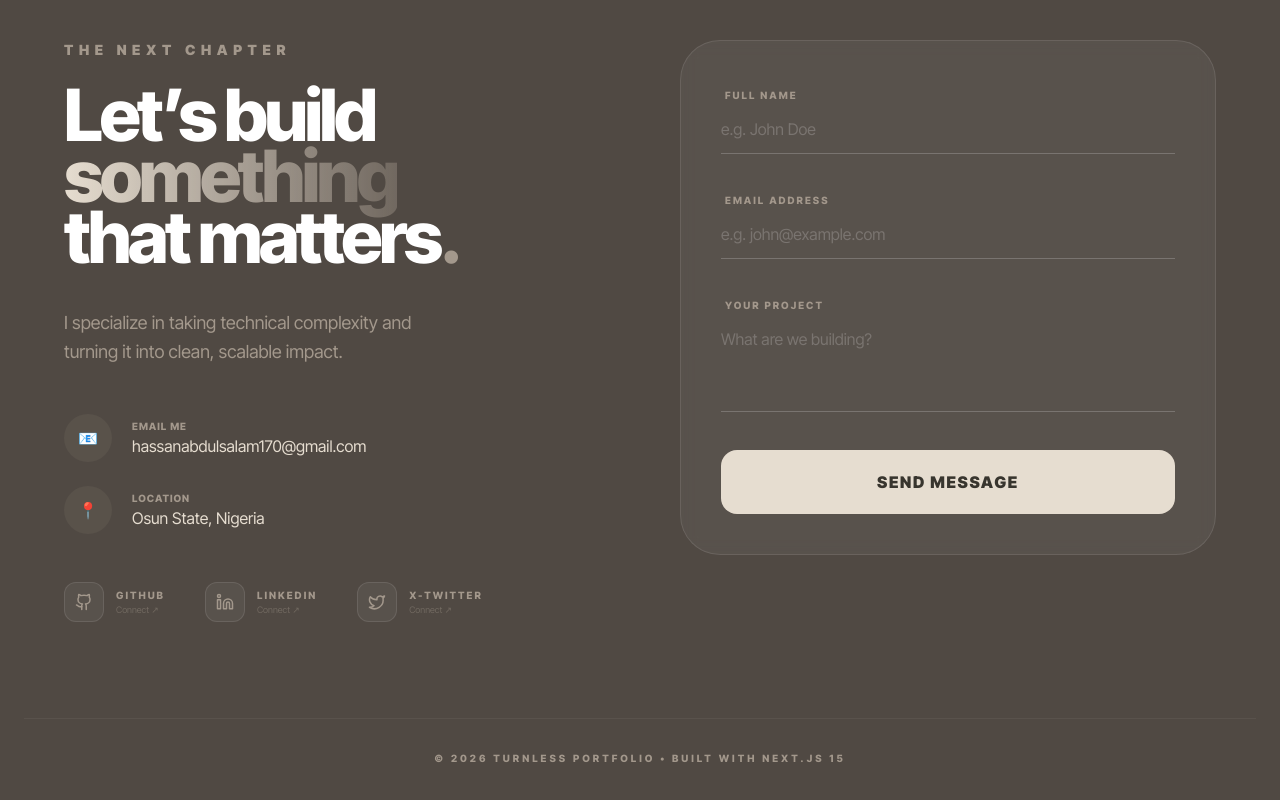
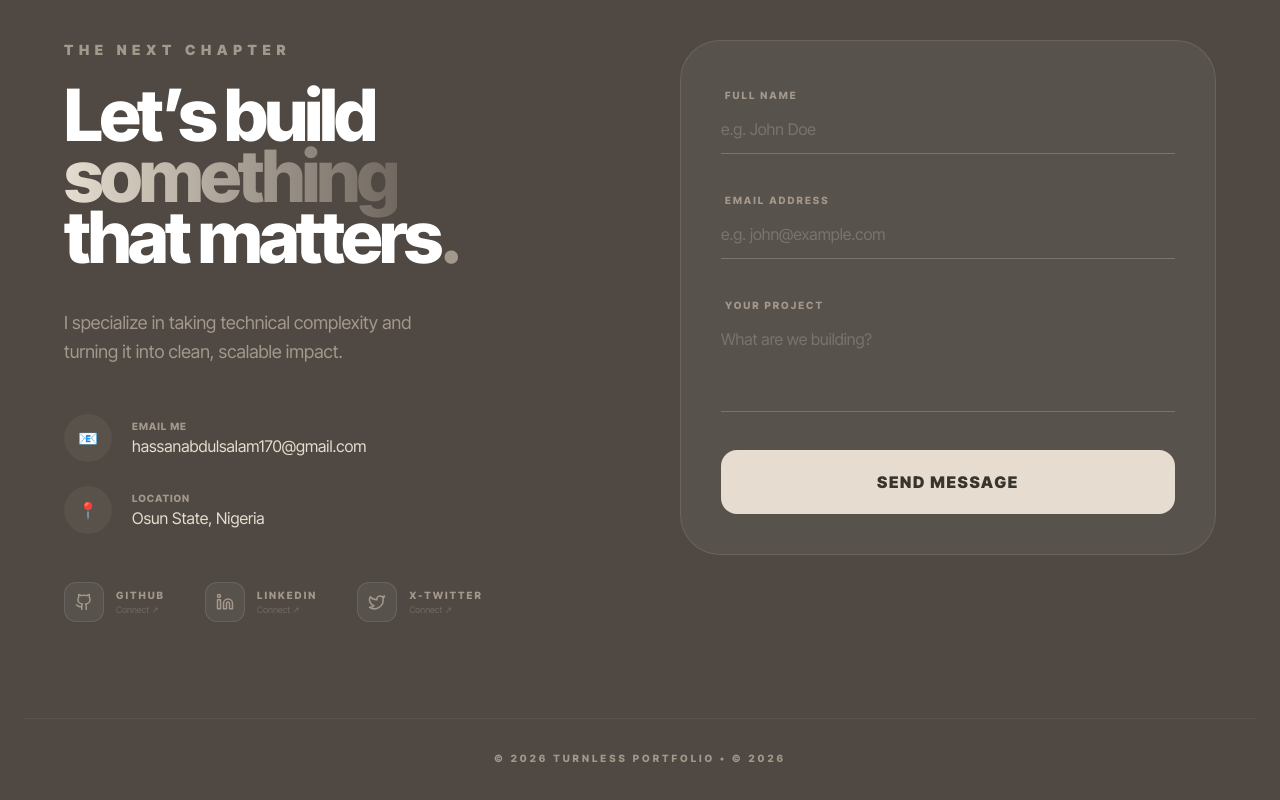
Before and after one commit to Turnless/Portfolio, a Next.js app in the folder turnless-portfolio/: page / in a window 1280 px wide. Shown: the part 5098-5898 px from the top of the page. Built offline with nearby package versions, Linux system fonts and the light colour scheme.

Commit message:
Update copyright year in Contact component

```diff
--- a/turnless-portfolio/src/components/Contact.tsx
+++ b/turnless-portfolio/src/components/Contact.tsx
@@ -183,7 +183,7 @@ const Contact = () => {
       {/* Bottom Copyright */}
       <div className="mt-24 pt-8 border-t border-white/5 text-center">
         <p className="text-[10px] font-bold uppercase tracking-[0.3em] text-[#a3988c]">
-          © {new Date().getFullYear()} Turnless Portfolio • Built with Next.js 15
+          © {new Date().getFullYear()} Turnless Portfolio • © 2026
         </p>
       </div>
     </footer>
```
